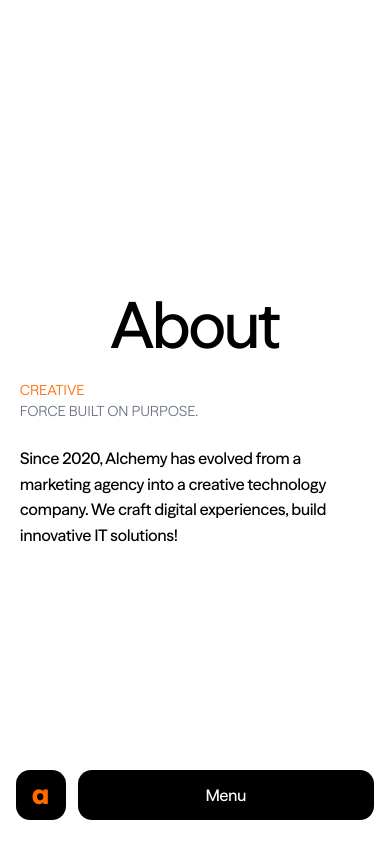
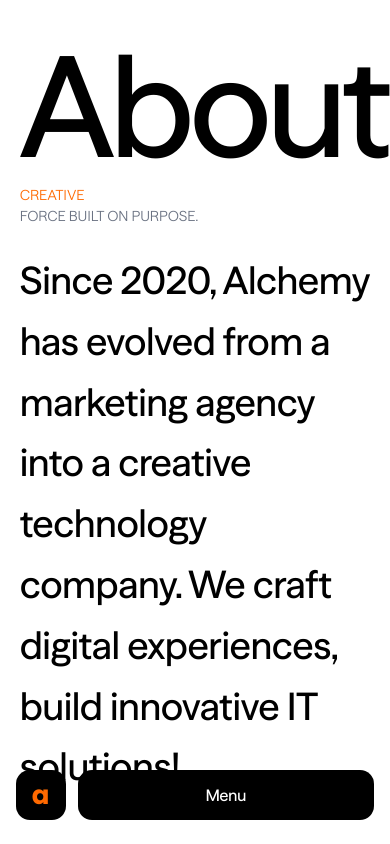
Before and after one commit to ChemyDigi/Alchemy-rewamp, a Next.js app: page /about in a window 390 px wide. Shown: the top 844 px of the page. Built offline with nearby package versions, Linux system fonts and the light colour scheme.

Commit message:
mobile responsive hero

```diff
--- a/components/about/hero.tsx
+++ b/components/about/hero.tsx
@@ -21,7 +21,7 @@ function ScrollFillText({ text }: { text: string }) {
         max-w-full md:max-w-[900px]
         font-medium
         text-left
-        text-[16px] sm:text-[20px] md:text-[32px] lg:text-[38px]
+        text-[38px] sm:text-[24px] md:text-[40px] lg:text-[48px] xl:text-[56px]
         leading-[1.6]
         text-gray-400
         translate-x-0 md:translate-x-16 lg:translate-x-32
@@ -49,24 +49,21 @@ function ScrollFillText({ text }: { text: string }) {
 
 export default function AboutHero() {
   return (
-    <section className="w-full min-h-screen flex items-center bg-white">
+    <section className="w-full min-h-screen flex items-start md:items-center bg-white pt-10 md:pt-0">
       <div className="w-full px-5 sm:px-8 md:px-16 lg:px-24">
         <div className="max-w-[1200px]">
 
-          {/* TITLE */}
           <h1
-  className="
-    text-[64px] sm:text-[90px] md:text-[140px] lg:text-[200px]
+            className="
+    text-[140px] sm:text-[100px] md:text-[140px] lg:text-[200px]
     font-medium text-black leading-[0.95] tracking-tight
 
     text-center md:text-left
     w-full
-
-    mt-0 mb-6 md:mb-0
   "
->
-  About
-</h1>
+          >
+            About
+          </h1>
 
           {/* SUB LABEL */}
           <div className="mt-3 md:mt-4">
```
Also changed, not shown: app/about/page.tsx (+4 -4 lines).
